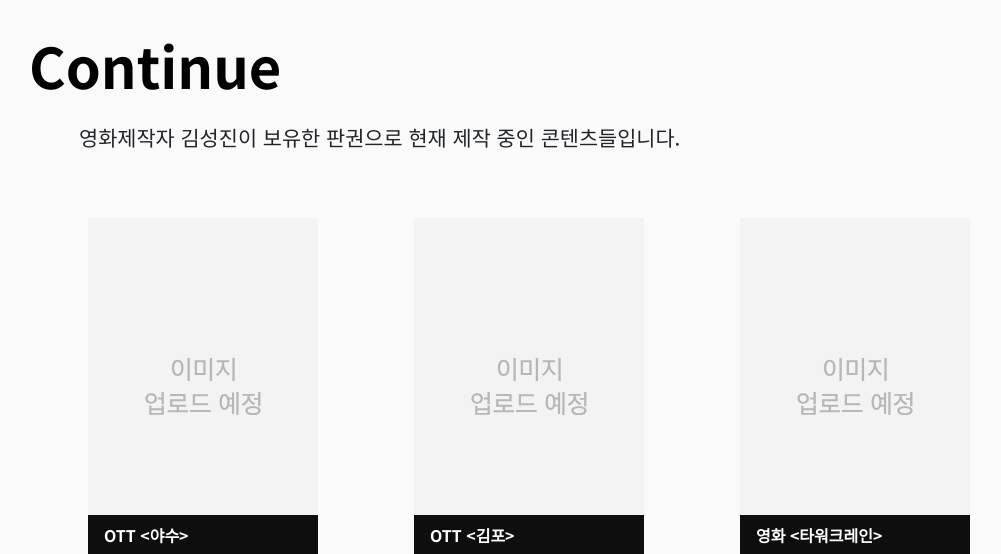
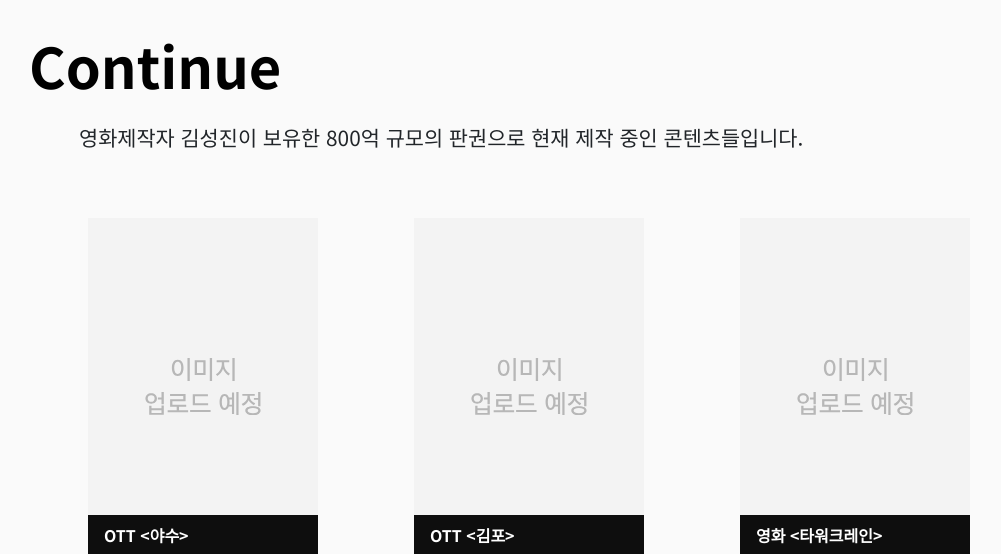
Before and after one commit to DoYeon0430/studiobeast, a Django app: page / in a window 1280 px wide. Shown: the part 1571-2125 px from the top of the page, without its empty margins (111-1112 px from the left). Run offline with Django 4.2, Linux system fonts and the light colour scheme.

Commit message:
continue new upload

```diff
--- a/templates/about/index.html
+++ b/templates/about/index.html
@@ -245,7 +245,7 @@
         <h2 class="main_three_text_one">Continue</h2>
       </div>
       <div class="main_three_text_two">
-        영화제작자 김성진이 보유한 판권으로 현재 제작 중인 콘텐츠들입니다.
+        영화제작자 김성진이 보유한 800억 규모의 판권으로 현재 제작 중인 콘텐츠들입니다.
       </div>
       <div class="main_three_wrapper">
         <div class="main_three_img">
```
